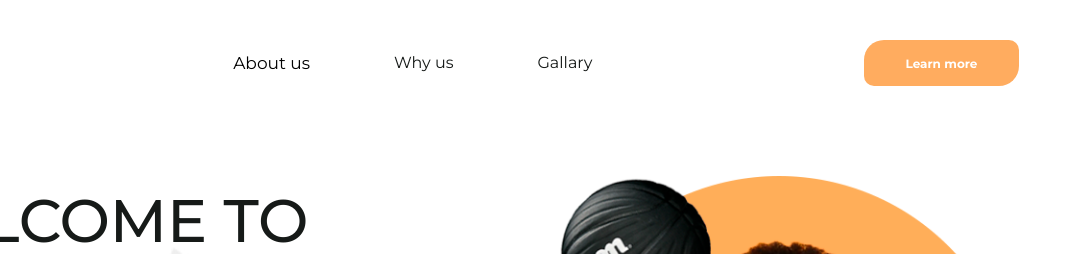
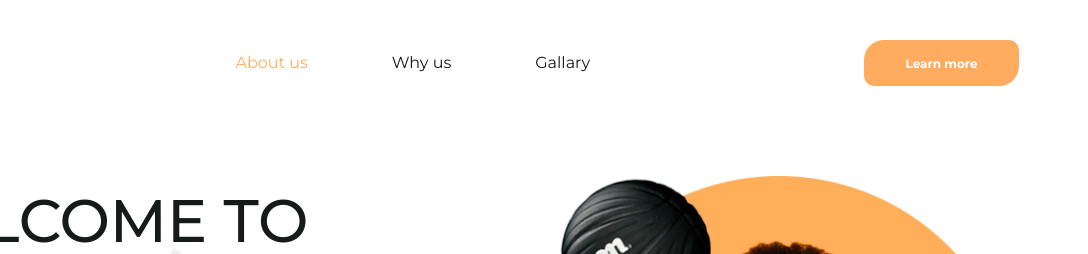
Before and after one commit to Roman-Artemiev/Montdo, a plain HTML site: page index.html in a window 1280 px wide. In both pictures the pointer is over the link "About us". Shown: the top 254 px of the page, 192-1280 px from the left. Drawn offline with Linux system fonts and the light colour scheme.

Commit message:
Update style.css

```diff
--- a/css/style.css
+++ b/css/style.css
@@ -226,14 +226,12 @@ img {
     font-size: 16px;
     line-height: 20px;
     color: #161A18;
-    transition: 1s;
+    transition: 0.4s;
 }
 
 .header__link:hover {
-    font-size: 17px;
-    color: #000000;
-}
-
+    color: #FFAC5F;
+}
 .header__button_learn__more {
     width: 155px;
     height: 46px;
```
